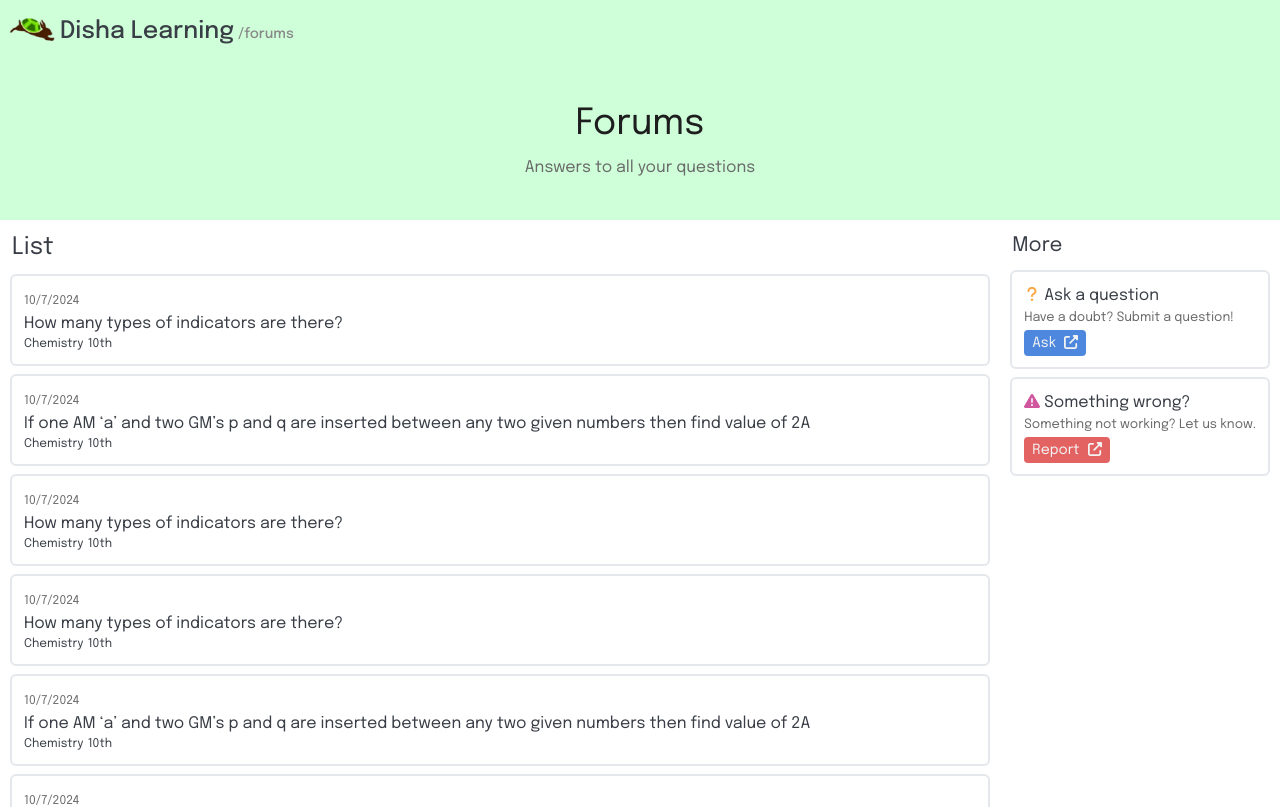
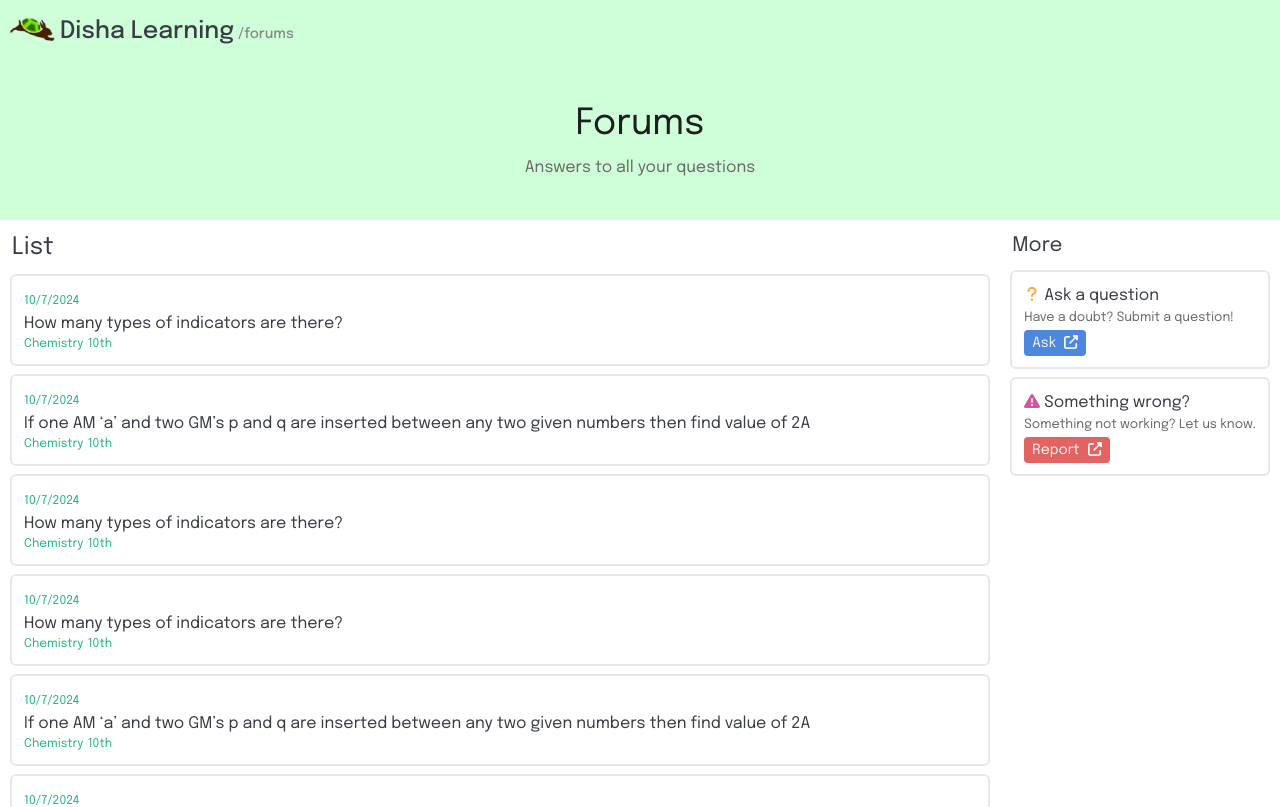
Before and after one commit to Avi-Rana-1718/dishalearning, a Next.js app: page /forums in a window 1280 px wide. Shown: the top 807 px of the page. Built offline with nearby package versions, Linux system fonts and the light colour scheme.

Commit message:
Update ForumList.js

```diff
--- a/app/_components/ForumList.js
+++ b/app/_components/ForumList.js
@@ -7,11 +7,11 @@ export default function ForumList(props) {
   return (
     <li className="list-none outline oultine-1 outline-2 outline-slate-400/25 p-3 rounded m-3">
       <Link href={link}>
-      <time className="text-xs text-[#6a6a6a]">{timestamp}</time>
+      <time className="text-xs text-[#21B77C]">{timestamp}</time>
       <h3 className="flex items-center hover:underline">{question}</h3>
       <ul className="flex">
         {tags.map((el, i) => {
-           return (<li className="text-xs mr-1" key={el + i}>{el}</li>);
+           return (<li className="text-xs mr-1 text-[#21B77C]" key={el + i}>{el}</li>);
         })}
       </ul>
       </Link>
```
